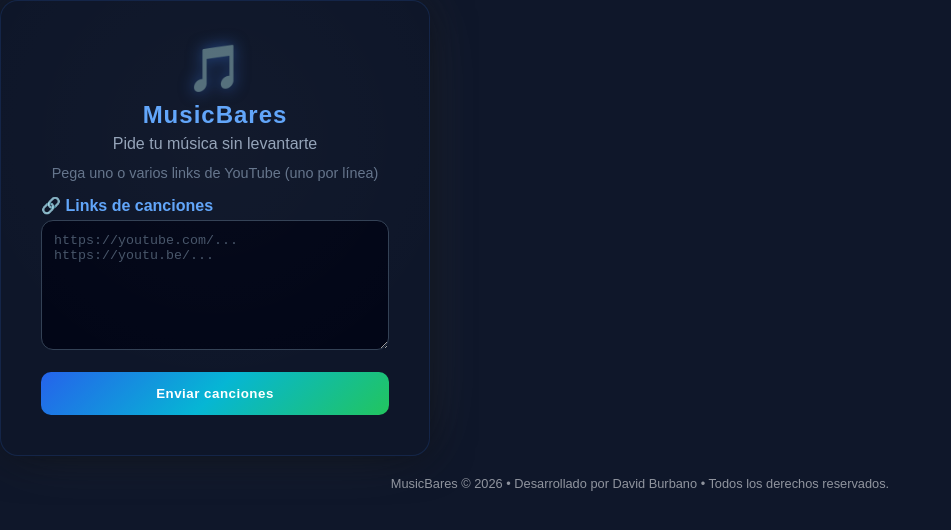
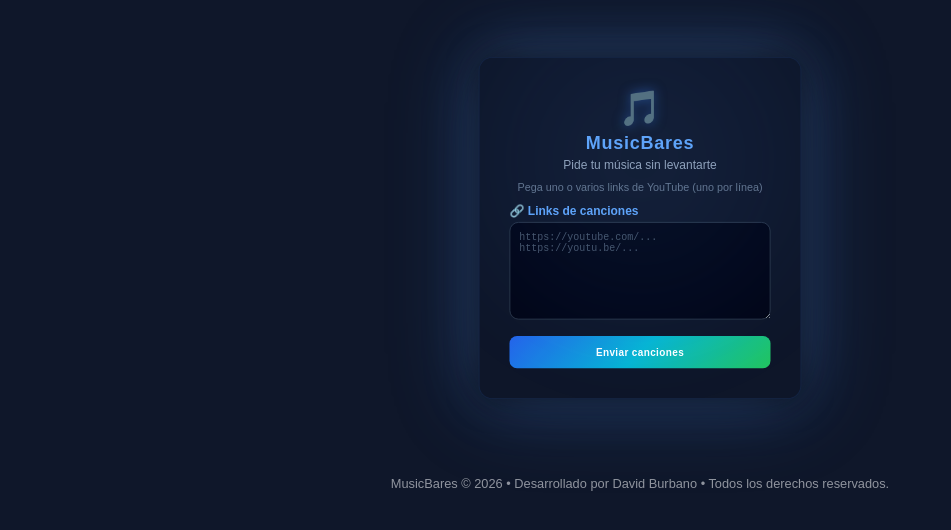
Before and after one commit to davidburbano85/musicbares-frontend, an Angular app: page /mesa/1 in a window 1280 px wide. Shown: the top 530 px of the page, without its empty margins (0-951 px from the left). Built offline with nearby package versions, Linux system fonts and the light colour scheme.

Commit message:
mejorando style

```diff
--- a/src/app/features/mesa/paginas/mesa/mesa.component.scss
+++ b/src/app/features/mesa/paginas/mesa/mesa.component.scss
@@ -1,42 +1,58 @@
+/* =============================== */
+/* RESET GLOBAL                    */
+/* =============================== */
+*,
+*::before,
+*::after {
+  box-sizing: border-box;
+}
+
+html,
+body {
+  margin: 0;
+  padding: 0;
+  height: 100%;
+  font-family: 'Inter', sans-serif;
+}
+
 /* =============================== */
 /* CONTENEDOR GLOBAL               */
 /* =============================== */
 .mesa-page {
   height: 100vh;
   display: flex;
-  justify-content: center;
-  align-items: center;
-  background: radial-gradient(circle at top, #27385f, #020617);
+  justify-content: center; /* centrado horizontal */
+  align-items: center;     /* centrado vertical */
+  background: radial-gradient(circle at top, #0f172a, #020617);
   font-family: 'Inter', sans-serif;
   padding: 20px;
 }
 
 /* =============================== */
-/* TARJETA PRINCIPAL               */
+/* TARJETA PRINCIPAL FLUIDA        */
 /* =============================== */
 .tarjeta-mesa {
-  width: 430px;
-  padding: 40px;
+  width: clamp(320px, 70%, 430px);
+  margin: 0 auto;
+  padding: clamp(28px, 5%, 40px);
   border-radius: 18px;
   background: rgba(15,23,42,0.9);
   text-align: center;
   border: 1px solid rgba(59,130,246,0.15);
 
-  /* 🌑 Glow oscuro base */
+  /* 🌑 Glow oscuro base + neon azul intenso */
   box-shadow:
     0 0 40px rgba(0,0,0,0.6),
-
-    /* ✨ Difuminado blanco ambiental */
-    0 0 80px rgba(255,255,255,0.06),
-
-    /* ✨ Halo superior elegante */
+    0 0 80px rgba(59,130,246,0.2),
+    0 0 120px rgba(96,165,250,0.25),
     0 -10px 60px rgba(255,255,255,0.05);
 
   position: relative;
   overflow: hidden;
+  transition: all 0.3s ease;
 }
 
-/* ✨ Capa de luz difusa suave */
+/* ✨ Capa de luz difusa NEON */
 .tarjeta-mesa::before {
   content: "";
   position: absolute;
@@ -44,16 +60,22 @@
   left: -20%;
   width: 140%;
   height: 140%;
-  background: radial-gradient(circle, rgba(255,255,255,0.12), transparent 60%);
-  opacity: 0.15;
+  background: radial-gradient(
+    circle,
+    rgba(96,165,250,0.25),  /* azul neon */
+    rgba(59,130,246,0.15) 40%,
+    transparent 70%
+  );
+  opacity: 0.35;  /* más intenso */
   pointer-events: none;
+  filter: blur(50px); /* difuminado más grande */
 }
 
 /* =============================== */
 /* LOGO                            */
 /* =============================== */
 .logo {
-  font-size: 46px;
+  font-size: clamp(36px, 8vw, 46px);
   margin-bottom: 6px;
   text-shadow: 0 0 15px rgba(59,130,246,0.5);
 }
@@ -162,3 +184,12 @@ button:disabled {
     min-height: 110px;
   }
 }
+
+/* =============================== */
+/* DESKTOP MÁS PEQUEÑO              */
+/* =============================== */
+@media (min-width: 1200px) {
+  .tarjeta-mesa {
+    transform: scale(0.75); /* 25% más pequeña */
+  }
+}
```
